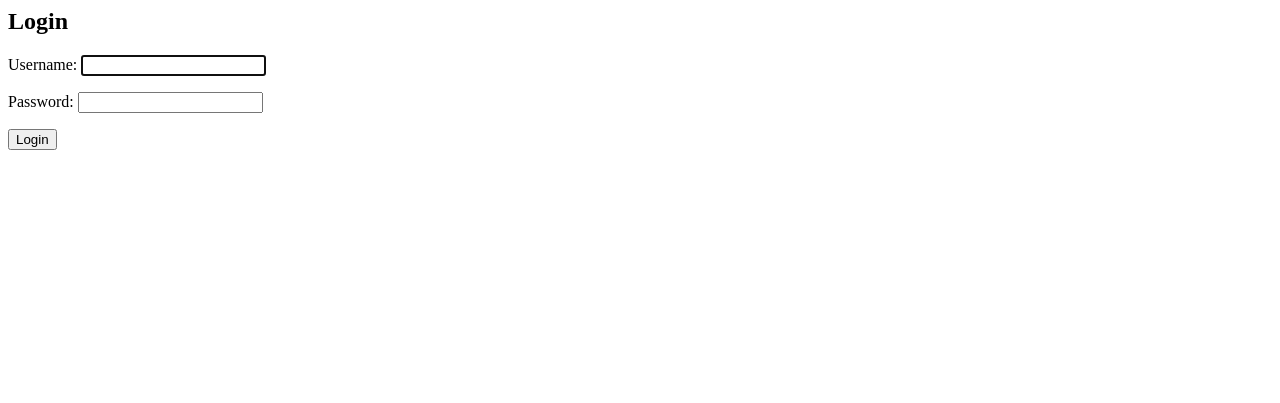
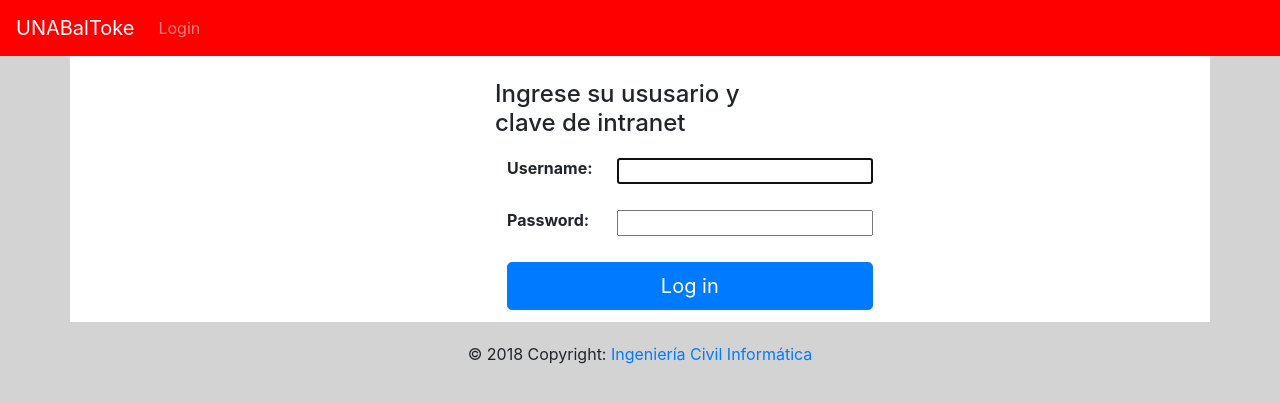
Before and after one commit to asiatian/T2, a Django app: page /accounts/login/ in a window 1280 px wide. Shown: the top 403 px of the page. Run offline with Django 3.2, Linux system fonts and the light colour scheme; some libraries are stand-ins or nearby versions.

Commit message:
Cambios visuales

```diff
--- /dev/null
+++ b/unabaltoke/servicios/static/css/servicios.css
@@ -0,0 +1,6 @@
+h1 {
+  color: #00008b
+}
+h2 {
+  color: Blue
+}
--- /dev/null
+++ b/unabaltoke/servicios/templates/base.html
@@ -0,0 +1,28 @@
+{% load static %}
+<!<!DOCTYPE html>
+<html lang="en">
+  <head>
+    <meta charset="utf-8">
+    <title>{% block title %}UNABalToke{% endblock %}</title>
+
+    <link rel="stylesheet" href="https://stackpath.bootstrapcdn.com/bootstrap/4.3.1/css/bootstrap.min.css" integrity="sha384-ggOyR0iXCbMQv3Xipma34MD+dH/1fQ784/j6cY/iJTQUOhcWr7x9JvoRxT2MZw1T" crossorigin="anonymous">
+    <link href="{%static 'css/servicios.css' %}" rel="stylesheet">
+    {% block head %}
+    {% endblock %}
+  </head>
+
+  <body style="background-color: lightgray;">
+    {% include "navbar.html" %}
+
+    <div class="container" style="background-color: white;">
+      {% block content %}
+      {% endblock %}
+    </div>
+    {% include "footer.html" %}
+    <script src="https://code.jquery.com/jquery-3.3.1.slim.min.js" integrity="sha384-q8i/X+965DzO0rT7abK41JStQIAqVgRVzpbzo5smXKp4YfRvH+8abtTE1Pi6jizo" crossorigin="anonymous"></script>
+    <script src="https://cdnjs.cloudflare.com/ajax/libs/popper.js/1.14.7/umd/popper.min.js" integrity="sha384-UO2eT0CpHqdSJQ6hJty5KVphtPhzWj9WO1clHTMGa3JDZwrnQq4sF86dIHNDz0W1" crossorigin="anonymous"></script>
+    <script src="https://stackpath.bootstrapcdn.com/bootstrap/4.3.1/js/bootstrap.min.js" integrity="sha384-JjSmVgyd0p3pXB1rRibZUAYoIIy6OrQ6VrjIEaFf/nJGzIxFDsf4x0xIM+B07jRM" crossorigin="anonymous"></script>
+    {%block scripts%}
+    {%endblock%}
+  </body>
+</html>
--- /dev/null
+++ b/unabaltoke/servicios/templates/footer.html
@@ -0,0 +1,5 @@
+<footer class="page-footer font-small teal">
+  <div class="footer-copyright text-center py-1">© 2018 Copyright:
+    <a href="#">Ingeniería Civil Informática</a>
+  </div>
+</footer>
--- /dev/null
+++ b/unabaltoke/servicios/templates/navbar.html
@@ -0,0 +1,44 @@
+<nav class="navbar navbar-expand-lg navbar-dark" style="background-color: red;">
+  <a class="navbar-brand" href="{% url 'index' %}">UNABalToke</a>
+  <button class="navbar-toggler" type="button" data-toggle="collapse" data-target="#navbarNav" aria-controls="navbarNav" aria-expanded="false" aria-label="Toggle navigation">
+    <span class="navbar-toggler-icon"></span>
+  </button>
+  <div class="collapse navbar-collapse" id="navbarNav">
+    <ul class="navbar-nav mr-auto">
+      {% if user.is_authenticated %}
+      <li class="nav-item dropdown active">
+        <a class="nav-link dropdown-toggle" href="#" id="navbarDropdownMenuLink" data-toggle="dropdown" aria-haspopup="true" aria-expanded="false">
+          Deportes
+        </a>
+        <div class="dropdown-menu" aria-labelledby="navbarDropdownMenuLink">
+          <a class="dropdown-item" href="/talleres">Talleres</a>
+          <a class="dropdown-item" href="#">Multicancha</a>
+          <a class="dropdown-item" href="#">Sala de Musculatura</a>
+        </div>
+      </li>
+      <li class="nav-item dropdown active">
+        <a class="nav-link dropdown-toggle" href="#" id="navbarDropdownMenuLink" data-toggle="dropdown" aria-haspopup="true" aria-expanded="false">
+          Biblioteca
+        </a>
+        <div class="dropdown-menu" aria-labelledby="navbarDropdownMenuLink">
+          <a class="dropdown-item" href="#">Pedir Box</a>
+          <a class="dropdown-item" href="#">Buscar Libro</a>
+        </div>
+      </li>
+      <li class="nav-item active">
+        <a class="nav-link" href="#">Servicios Academicos</a>
+      </li>
+      <li class="nav-item">
+        <a class="nav-link" href="{% url 'logout' %}">Logout</a>
+      </li>
+    </ul>
+    <span class="navbar-text">
+      Hola! {{user.username}}
+    </span>
+    {%else%}
+      <li class="nav-item">
+        <a class="nav-link" href="{% url 'login' %}">Login</a>
+      </li>
+    {%endif%}
+  </div>
+</nav>
--- a/unabaltoke/servicios/templates/registration/login.html
+++ b/unabaltoke/servicios/templates/registration/login.html
@@ -1,6 +1,19 @@
-<h2>Login</h2>
-<form method="post">
-  {% csrf_token %}
-  {{ form.as_p}}
-  <button type="submit">Login</button>
-</form>
+{% extends 'base.html'%}
+
+{% block content%}
+</br>
+<div class="container" style="width: 20rem;">
+  <h4 class="card-tittle">Ingrese su ususario y clave de intranet</h4>
+    <form action="" method="post">
+      {% csrf_token %}
+      <table class="table table-borderless">
+        {{ form.as_table}}
+        <tr>
+          <td colspan="2">
+            <button type="submit" class= "btn btn-lg btn-primary btn-block" style= "color=00008b">Log in</button>
+          </td>
+        </tr>
+      </table>
+    </form>
+</div>
+{% endblock %}
```
Also changed, not shown: unabaltoke/servicios/templates/index.html (+7 -2 lines).
